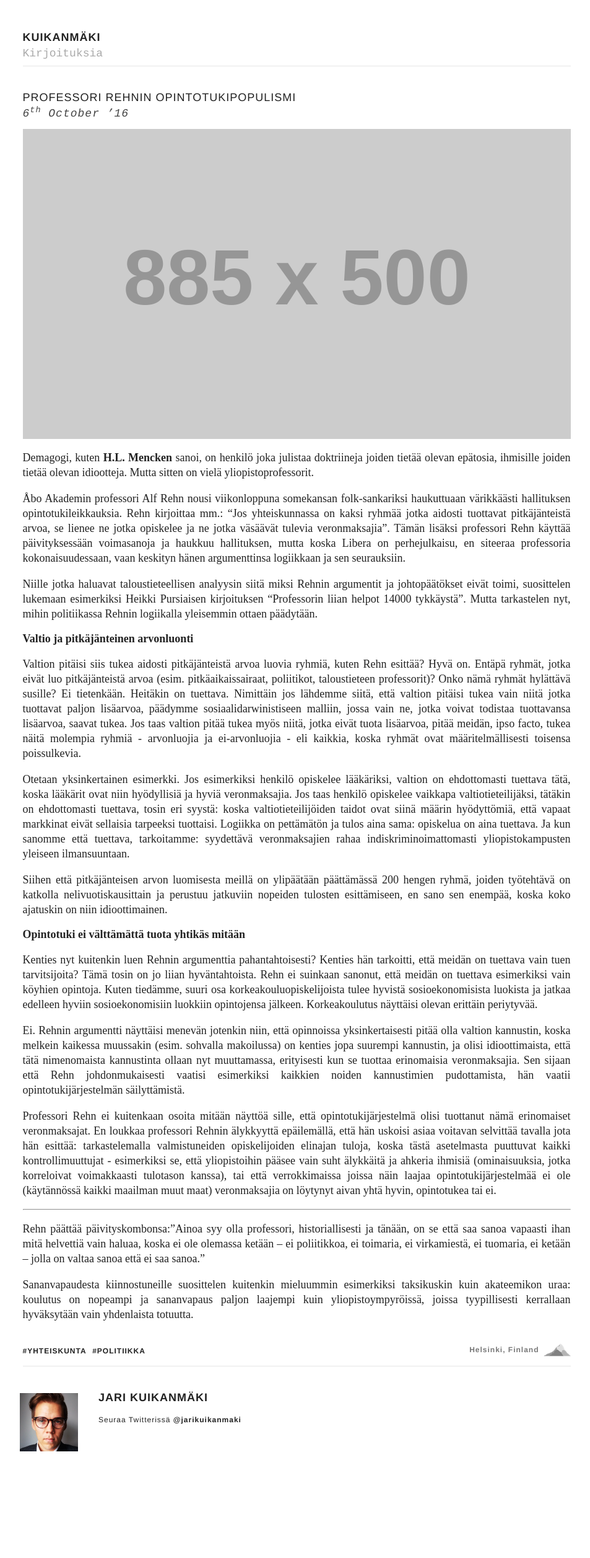
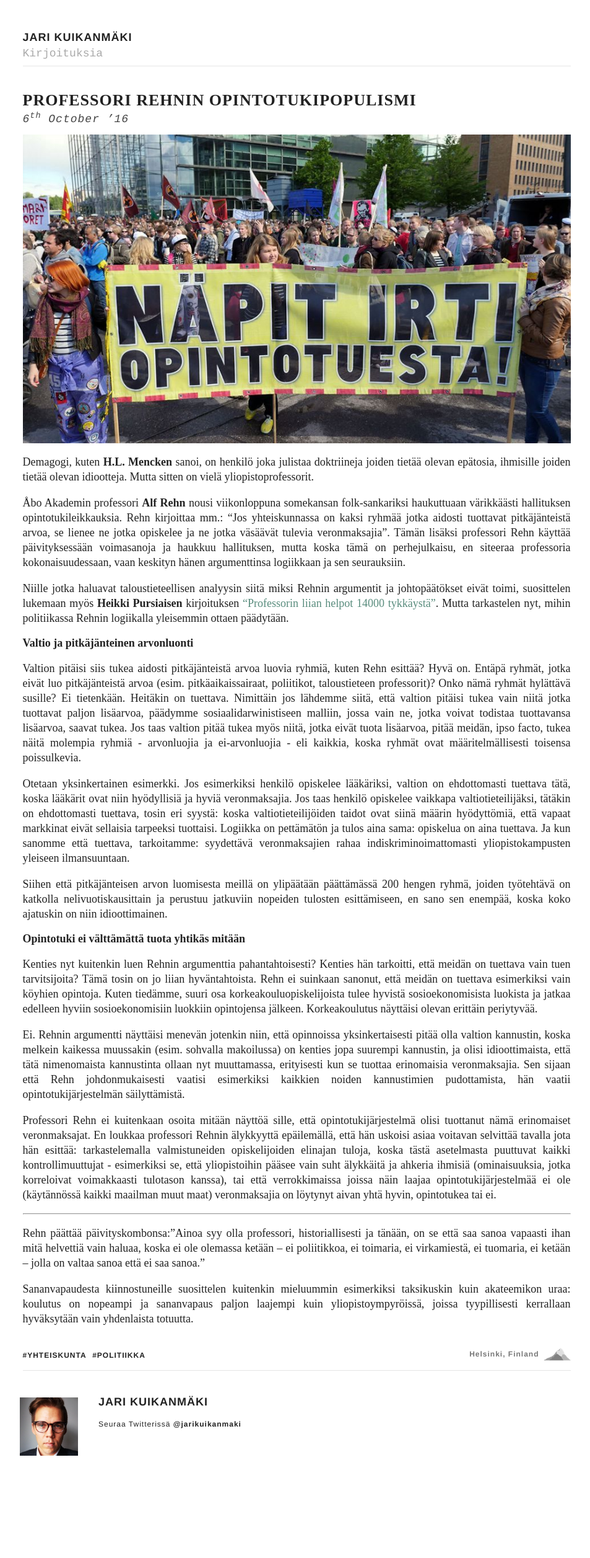
Before and after one commit to kuikanmaki/kuikanmaki.github.io, a Jekyll site: the page built from _posts/2016-10-06-professori-rehnin-opintotukipopulismi.md, in a window 1280 px wide. Shown: the whole page at 62% size, without its empty margins (161-1114 px from the left). Built offline with Jekyll 4.4.1, drawn with Linux system fonts in a browser that asks for light colours.

```diff
--- a/Gemfile
+++ b/Gemfile
@@ -11,6 +11,7 @@ ruby RUBY_VERSION
 # Happy Jekylling!
 gem "jekyll", "3.2.1"
 gem "jekyll-paginate"
+gem 'jekyll-seo-tag'
 
 # This is the default theme for new Jekyll sites. You may change this to anything you like.
 gem "minima"
--- a/_config.yml
+++ b/_config.yml
@@ -1,13 +1,12 @@
 # Site settings
-title: kuikanmäki
+title: Jari Kuikanmäki
 subtitle: "Kirjoituksia"
 email: jari.kuikanmaki@gmail.com
-description: "Seuraa Twitterissä"
+description: "Blogi"
 baseurl: ""
 url: "https://kuikanmaki.github.io"
-twitter_username: "jarikuikanmaki"
-github_username:  "kuikanmaki"
-instagram_username: "jkuikanmaki"
+twitter:
+  username: jarikuikanmaki
 
 # Build settings
 markdown: kramdown
@@ -21,4 +20,9 @@ sass:
     style: :compressed
 
 # Gems
-gems: [jekyll-paginate]
+gems:
+    - jekyll-paginate
+    - jekyll-seo-tag
+
+# Google services
+google_analytics: UA-61093128-1
--- a/_includes/footer.html
+++ b/_includes/footer.html
@@ -4,7 +4,7 @@
             <img class="about-avatar" src="{{ "/img/avatar.jpg" | prepend: site.baseurl }}" border="0" width="100" height="100" alt="[name]" />
             <div class="about-body">
                 <p class="about-body-title">Jari Kuikanmäki</p>
-                <p class="about-body-description">{{ site.description }} <a href="https://twitter.com/{{ site.twitter_username }}" target="_blank" class="about-body-link about-body-link--bird">@{{ site.twitter_username }}</a></p>
+                <p class="about-body-description">Seuraa Twitterissä <a href="https://twitter.com/{{ site.twitter.username }}" target="_blank" class="about-body-link about-body-link--bird">@{{ site.twitter.username }}</a></p>
             </div>
         </section>
     </div>
--- a/_includes/head.html
+++ b/_includes/head.html
@@ -1,3 +1,7 @@
+{% seo %}
+{% if jekyll.environment == 'production' %}
+{% include analytics.html %}
+{% endif %}
 <head>
     <meta charset="utf-8">
     <meta http-equiv="X-UA-Compatible" content="IE=edge,chrome=1">
--- a/_posts/2016-10-06-professori-rehnin-opintotukipopulismi.md
+++ b/_posts/2016-10-06-professori-rehnin-opintotukipopulismi.md
@@ -1,21 +1,23 @@
 ---
 layout: post
 title:  "Professori Rehnin opintotukipopulismi"
+author: "Jari Kuikanmäki"
+description: "Demagogi, kuten H.L. Mencken sanoi, on henkilö joka julistaa doktriineja joiden tietää olevan epätosia, ihmisille joiden tietää olevan idiootteja. Mutta sitten on vielä yliopistoprofessorit."
+image: "/img/opintotuki.jpg"
 date:   2016-10-06 16:31
-categories: helsinki, finland
 location: Helsinki, Finland
 tags: yhteiskunta politiikka
 ---
 
 <div class="post-image">
-  <img src="http://placehold.it/885x500" />
+<img src="{{ "/img/opintotuki.jpg" | prepend: site.baseurl }}">
 </div>
 
 Demagogi, kuten <b>H.L. Mencken</b> sanoi, on henkilö joka julistaa doktriineja joiden tietää olevan epätosia, ihmisille joiden tietää olevan idiootteja. Mutta sitten on vielä yliopistoprofessorit.
 
-Åbo Akademin professori Alf Rehn nousi viikonloppuna somekansan folk-sankariksi haukuttuaan värikkäästi hallituksen opintotukileikkauksia. Rehn kirjoittaa mm.: "Jos yhteiskunnassa on kaksi ryhmää jotka aidosti tuottavat pitkäjänteistä arvoa, se lienee ne jotka opiskelee ja ne jotka väsäävät tulevia veronmaksajia”. Tämän lisäksi professori Rehn käyttää päivityksessään voimasanoja ja haukkuu hallituksen, mutta koska Libera on perhejulkaisu, en siteeraa professoria kokonaisuudessaan, vaan keskityn hänen argumenttinsa logiikkaan ja sen seurauksiin.
+Åbo Akademin professori <b>Alf Rehn</b> nousi viikonloppuna somekansan folk-sankariksi haukuttuaan värikkäästi hallituksen opintotukileikkauksia. Rehn kirjoittaa mm.: "Jos yhteiskunnassa on kaksi ryhmää jotka aidosti tuottavat pitkäjänteistä arvoa, se lienee ne jotka opiskelee ja ne jotka väsäävät tulevia veronmaksajia”. Tämän lisäksi professori Rehn käyttää päivityksessään voimasanoja ja haukkuu hallituksen, mutta koska tämä on perhejulkaisu, en siteeraa professoria kokonaisuudessaan, vaan keskityn hänen argumenttinsa logiikkaan ja sen seurauksiin.
 
-Niille jotka haluavat taloustieteellisen analyysin siitä miksi Rehnin argumentit ja johtopäätökset eivät toimi, suosittelen lukemaan esimerkiksi Heikki Pursiaisen kirjoituksen “Professorin liian helpot 14000 tykkäystä”. Mutta tarkastelen nyt, mihin politiikassa Rehnin logiikalla yleisemmin ottaen päädytään.
+Niille jotka haluavat taloustieteellisen analyysin siitä miksi Rehnin argumentit ja johtopäätökset eivät toimi, suosittelen lukemaan myös <b>Heikki Pursiaisen</b> kirjoituksen <a href="http://blogit.image.fi/asiatonlehdistokatsaus/professorin-liian-helpot-14-000-tykkaysta/" target="_blank">“Professorin liian helpot 14000 tykkäystä”</a>. Mutta tarkastelen nyt, mihin politiikassa Rehnin logiikalla yleisemmin ottaen päädytään.
 
 <h4>Valtio ja pitkäjänteinen arvonluonti</h4>
 
--- a/_sass/modules/post/_rules.scss
+++ b/_sass/modules/post/_rules.scss
@@ -49,9 +49,9 @@
 
     .post-header-title {
         margin-bottom: 5px;
-        font-family: $title-font;
-        font-size: 18px;
-        font-weight: 500;
+        font-family: "Libre Baskerville",serif;
+        font-size: 26px;
+        font-weight: 700;
         text-transform: uppercase;
         letter-spacing: 1px;
 
```
Also changed, not shown: _includes/analytics.html (added, +10 -0 lines), Gemfile.lock, img/opintotuki.jpg (added).
